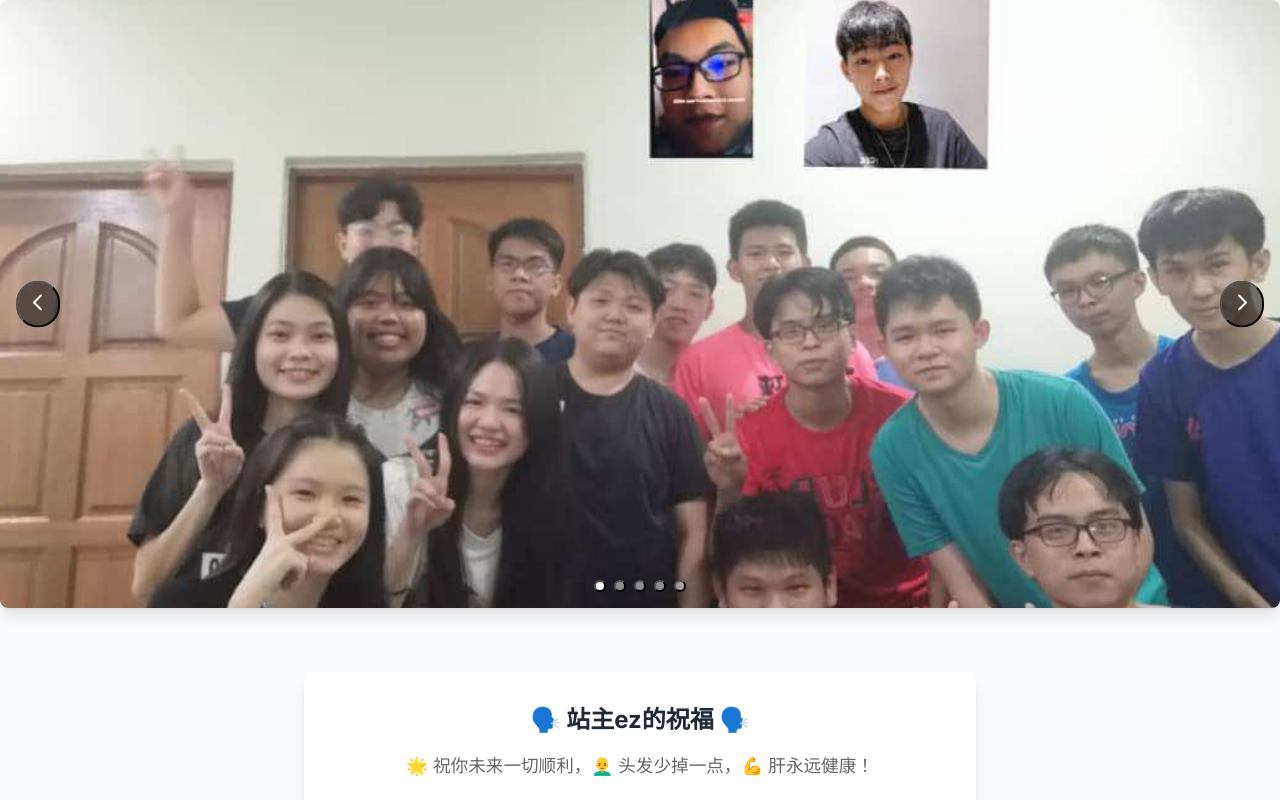
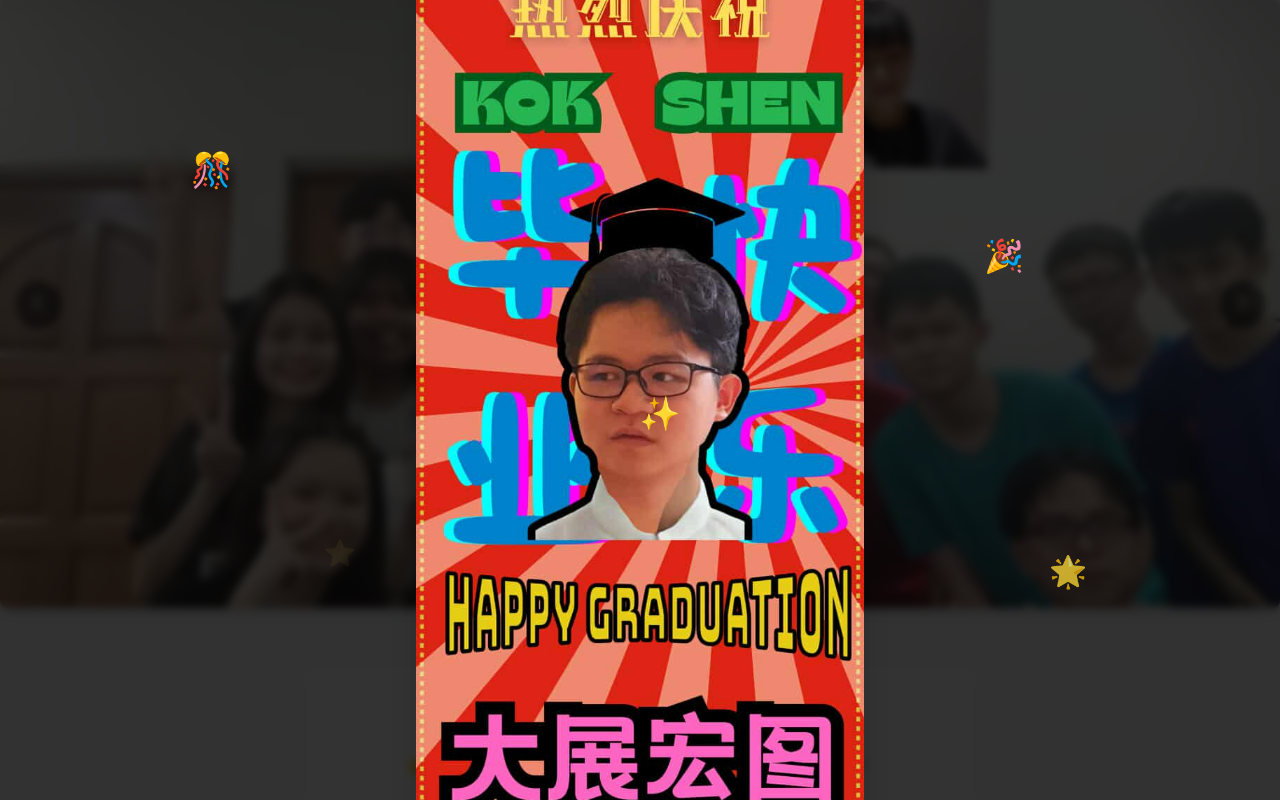
Before and after one commit to yjezean/mini_graduation_project, a Vue app: page / in a window 1280 px wide. Shown: the top 800 px of the page. Built offline with nearby package versions, Linux system fonts and the light colour scheme.

Commit message:
Add StartupPopup component to App.vue for a celebratory experience on page load, including animations and close functionality.

```diff
--- a/src/App.vue
+++ b/src/App.vue
@@ -73,15 +73,22 @@
       :image="randomBoomImage"
       :on-close="closeBoomModal"
     />
+
+    <!-- Startup Popup -->
+    <StartupPopup
+      :is-open="isStartupPopupOpen"
+      :on-close="closeStartupPopup"
+    />
   </div>
 </template>
 
 <script setup lang="ts">
-import { ref } from 'vue'
+import { ref, onMounted } from 'vue'
 import { ImageCarousel } from '@/components/ImageCarousel'
 import { ImageModal } from '@/components/ImageModal'
 import { MessageModal } from '@/components/MessageModal'
 import { BoomModal } from '@/components/BoomModal'
+import { StartupPopup } from '@/components/StartupPopup'
 import { headerImages } from '@/data/images'
 import { entries } from '@/data/entries'
 import { boomImages, getRandomBoomImageIndex } from '@/data/boomImages'
@@ -91,8 +98,17 @@ import type { BoomImage } from '@/data/boomImages'
 const isImageModalOpen = ref(false)
 const isMessageModalOpen = ref(false)
 const isBoomModalOpen = ref(false)
+const isStartupPopupOpen = ref(false)
 const selectedImage = ref<CarouselImage | null>(null)
 const randomBoomImage = ref<BoomImage | null>(null)
+
+// Show startup popup on page load
+onMounted(() => {
+  // Small delay to ensure page is loaded
+  setTimeout(() => {
+    isStartupPopupOpen.value = true
+  }, 500)
+})
 
 const openImageModal = (image: CarouselImage) => {
   selectedImage.value = image
@@ -121,6 +137,10 @@ const openBoomModal = () => {
 const closeBoomModal = () => {
   isBoomModalOpen.value = false
   randomBoomImage.value = null
+}
+
+const closeStartupPopup = () => {
+  isStartupPopupOpen.value = false
 }
 </script>
 
--- /dev/null
+++ b/src/components/StartupPopup/StartupPopup.vue
@@ -0,0 +1,153 @@
+<template>
+  <Transition name="startup-popup">
+    <div
+      v-if="isOpen"
+      class="fixed inset-0 z-[100] flex items-center justify-center bg-black/80 backdrop-blur-sm"
+      @click="onClose"
+    >
+      <div
+        class="relative max-w-md mx-4 rounded-2xl shadow-2xl overflow-hidden transform"
+        @click.stop
+      >
+        <!-- Close Button -->
+        <button
+          class="absolute top-4 right-4 z-10 bg-transparent border-none text-black p-2 transition-colors duration-200 hover:text-gray-600"
+          @click="onClose"
+          aria-label="Close popup"
+        >
+          <Icon icon="mdi:close" class="w-5 h-5" />
+        </button>
+
+          <img
+            src="/src/assets/animation/animation.jpg"
+            alt="Graduation Celebration"
+            class="w-full h-auto object-cover"
+          />
+      </div>
+
+      <!-- Floating celebration elements -->
+      <div class="absolute inset-0 pointer-events-none">
+        <div class="celebration-item celebration-1">🎊</div>
+        <div class="celebration-item celebration-2">🎉</div>
+        <div class="celebration-item celebration-3">⭐</div>
+        <div class="celebration-item celebration-4">🌟</div>
+        <div class="celebration-item celebration-5">✨</div>
+      </div>
+    </div>
+  </Transition>
+</template>
+
+<script setup lang="ts">
+import { Icon } from '@iconify/vue'
+
+interface Props {
+  isOpen: boolean
+  onClose: () => void
+}
+
+defineProps<Props>()
+</script>
+
+<style scoped>
+/* Main popup animation */
+.startup-popup-enter-active {
+  transition: all 0.6s cubic-bezier(0.68, -0.55, 0.265, 1.55);
+}
+
+.startup-popup-leave-active {
+  transition: all 0.4s cubic-bezier(0.55, 0.055, 0.675, 0.19);
+}
+
+.startup-popup-enter-from {
+  opacity: 0;
+  transform: scale(0.3) rotate(-10deg);
+}
+
+.startup-popup-leave-to {
+  opacity: 0;
+  transform: scale(0.8) rotate(5deg);
+}
+
+.startup-popup-enter-active .relative {
+  animation: popup-bounce 0.8s cubic-bezier(0.68, -0.55, 0.265, 1.55) 0.2s both;
+}
+
+@keyframes popup-bounce {
+  0% {
+    transform: scale(0.3) rotate(-10deg);
+  }
+  50% {
+    transform: scale(1.1) rotate(2deg);
+  }
+  100% {
+    transform: scale(1) rotate(0deg);
+  }
+}
+
+/* Celebration items animation */
+.celebration-item {
+  position: absolute;
+  font-size: 2rem;
+  animation: float 3s ease-in-out infinite;
+  opacity: 0;
+}
+
+.celebration-1 {
+  top: 20%;
+  left: 15%;
+  animation-delay: 0.5s;
+}
+
+.celebration-2 {
+  top: 30%;
+  right: 20%;
+  animation-delay: 1s;
+}
+
+.celebration-3 {
+  bottom: 30%;
+  left: 25%;
+  animation-delay: 1.5s;
+}
+
+.celebration-4 {
+  bottom: 25%;
+  right: 15%;
+  animation-delay: 2s;
+}
+
+.celebration-5 {
+  top: 50%;
+  left: 50%;
+  transform: translate(-50%, -50%);
+  animation-delay: 2.5s;
+}
+
+@keyframes float {
+  0%, 100% {
+    opacity: 0;
+    transform: translateY(20px) scale(0.8);
+  }
+  20%, 80% {
+    opacity: 1;
+    transform: translateY(-10px) scale(1);
+  }
+  50% {
+    transform: translateY(-20px) scale(1.1);
+  }
+}
+
+/* Background animation */
+.startup-popup-enter-active {
+  animation: background-fade 0.6s ease-out;
+}
+
+@keyframes background-fade {
+  0% {
+    backdrop-filter: blur(0px);
+  }
+  100% {
+    backdrop-filter: blur(8px);
+  }
+}
+</style>
--- /dev/null
+++ b/src/components/StartupPopup/index.ts
@@ -0,0 +1 @@
+export { default as StartupPopup } from './StartupPopup.vue'
```
